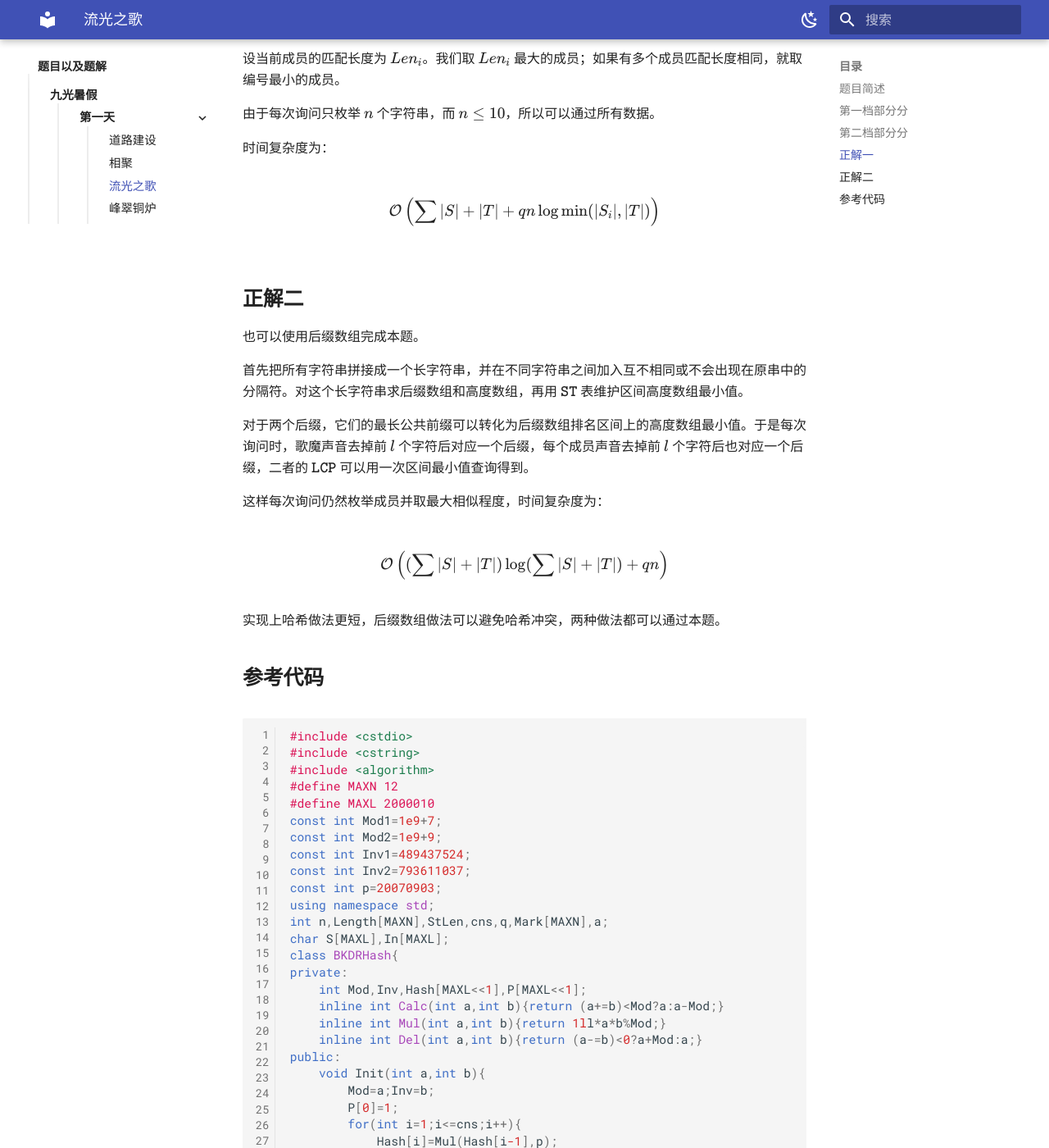
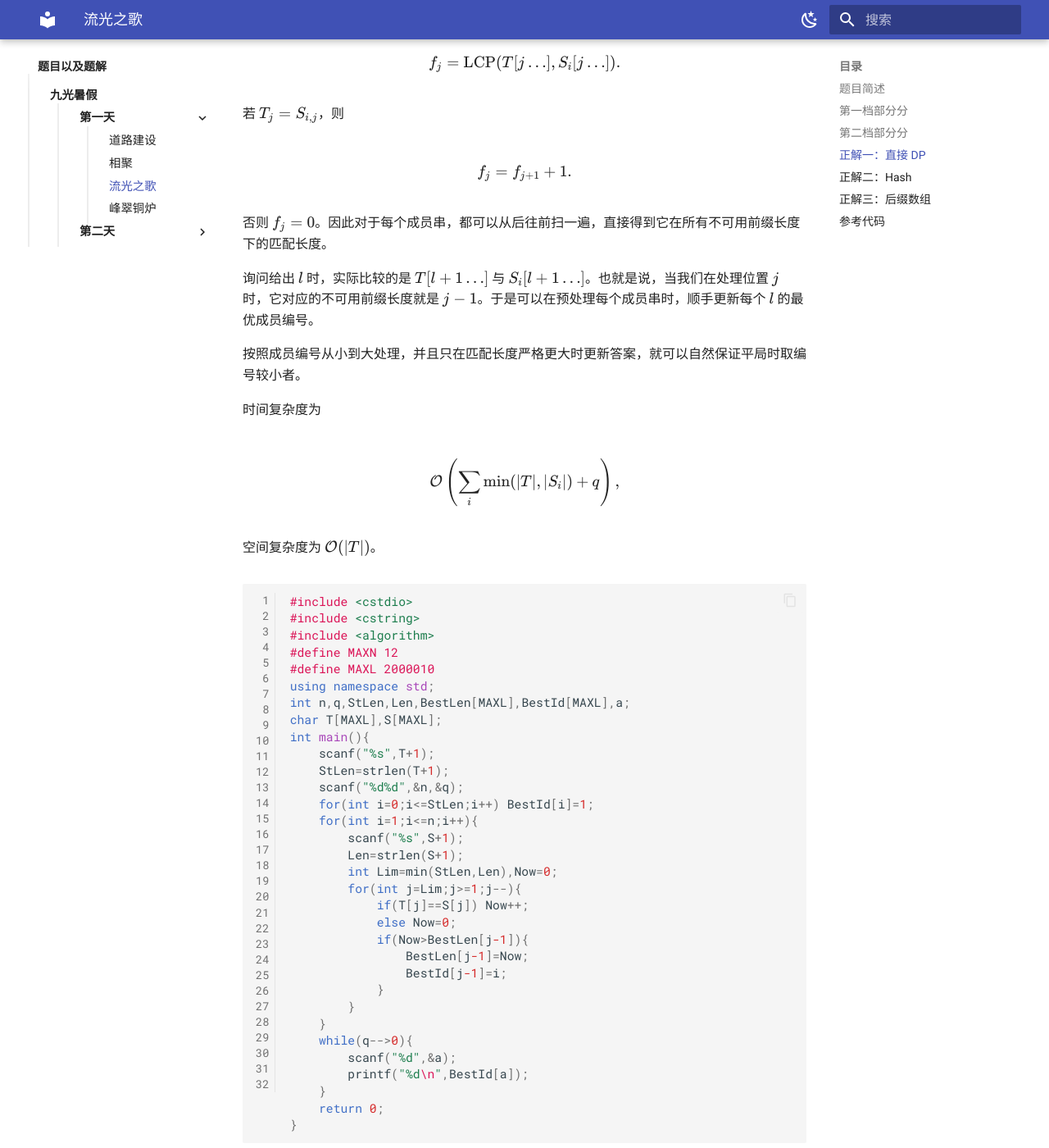
Before and after one commit to Ehundategh/Blog, an MkDocs documentation site: the page built from docs/solution/jiuguang-summer/day1/song.md, in a window 1280 px wide and 1400 px high, scrolled down 1370 px. Shown: the whole window at 82% size. Built offline with MkDocs 1.6.1 and Material for MkDocs 9.7.7, drawn with Linux system fonts in a browser that asks for light colours; some of the changed text lies outside the part shown.

Commit message:
Add Jiuguang day2 and update song DP

````diff
--- a/docs/solution/jiuguang-summer/day1/song.md
+++ b/docs/solution/jiuguang-summer/day1/song.md
@@ -36,7 +36,72 @@ $$
 
 这里的思想可以直接推广到正解。
 
-## 正解一
+## 正解一：直接 DP
+
+本题还有一种更直接的写法。
+
+对于一个固定的成员 $S_i$，令
+
+$$
+f_j=\operatorname{LCP}(T[j\ldots],S_i[j\ldots]).
+$$
+
+若 $T_j=S_{i,j}$，则
+
+$$
+f_j=f_{j+1}+1.
+$$
+
+否则 $f_j=0$。因此对于每个成员串，都可以从后往前扫一遍，直接得到它在所有不可用前缀长度下的匹配长度。
+
+询问给出 $l$ 时，实际比较的是 $T[l+1\ldots]$ 与 $S_i[l+1\ldots]$。也就是说，当我们在处理位置 $j$ 时，它对应的不可用前缀长度就是 $j-1$。于是可以在预处理每个成员串时，顺手更新每个 $l$ 的最优成员编号。
+
+按照成员编号从小到大处理，并且只在匹配长度严格更大时更新答案，就可以自然保证平局时取编号较小者。
+
+时间复杂度为
+
+$$
+\mathcal{O}\left(\sum_i \min(|T|,|S_i|)+q\right),
+$$
+
+空间复杂度为 $\mathcal{O}(|T|)$。
+
+```cpp
+#include <cstdio>
+#include <cstring>
+#include <algorithm>
+#define MAXN 12
+#define MAXL 2000010
+using namespace std;
+int n,q,StLen,Len,BestLen[MAXL],BestId[MAXL],a;
+char T[MAXL],S[MAXL];
+int main(){
+    scanf("%s",T+1);
+    StLen=strlen(T+1);
+    scanf("%d%d",&n,&q);
+    for(int i=0;i<=StLen;i++) BestId[i]=1;
+    for(int i=1;i<=n;i++){
+        scanf("%s",S+1);
+        Len=strlen(S+1);
+        int Lim=min(StLen,Len),Now=0;
+        for(int j=Lim;j>=1;j--){
+            if(T[j]==S[j]) Now++;
+            else Now=0;
+            if(Now>BestLen[j-1]){
+                BestLen[j-1]=Now;
+                BestId[j-1]=i;
+            }
+        }
+    }
+    while(q-->0){
+        scanf("%d",&a);
+        printf("%d\n",BestId[a]);
+    }
+    return 0;
+}
+```
+
+## 正解二：Hash
 
 本题中 $n$ 很小，最大只有 $10$，而总字符串长度和询问数较大。
 
@@ -52,7 +117,7 @@ $$
 \mathcal{O}\left(\sum |S|+|T|+qn\log \min(|S_i|,|T|)\right)
 $$
 
-## 正解二
+## 正解三：后缀数组
 
 也可以使用后缀数组完成本题。
 
--- a/mkdocs.yml
+++ b/mkdocs.yml
@@ -115,5 +115,11 @@ nav:
               - 相聚: solution/jiuguang-summer/day1/gather.md
               - 流光之歌: solution/jiuguang-summer/day1/song.md
               - 峰翠铜炉: solution/jiuguang-summer/day1/mount.md
+          - 第二天:
+              - 总览: solution/jiuguang-summer/day2/index.md
+              - 归零: solution/jiuguang-summer/day2/reset.md
+              - 引力之阱: solution/jiuguang-summer/day2/escape.md
+              - 商路烛影: solution/jiuguang-summer/day2/trade.md
+              - 逐风: solution/jiuguang-summer/day2/wind.md
   - 杂项:
       - 总览: misc/index.md
````
Also changed, not shown: docs/solution/jiuguang-summer/day2/escape.md (added, +130 -0 lines), docs/solution/jiuguang-summer/day2/index.md (added, +45 -0 lines), docs/solution/jiuguang-summer/day2/reset.md (added, +68 -0 lines), docs/solution/jiuguang-summer/day2/trade.md (added, +126 -0 lines), docs/solution/jiuguang-summer/day2/wind.md (added, +163 -0 lines), docs/solution/jiuguang-summer/index.md (+1 -0 lines), 11 other files.
